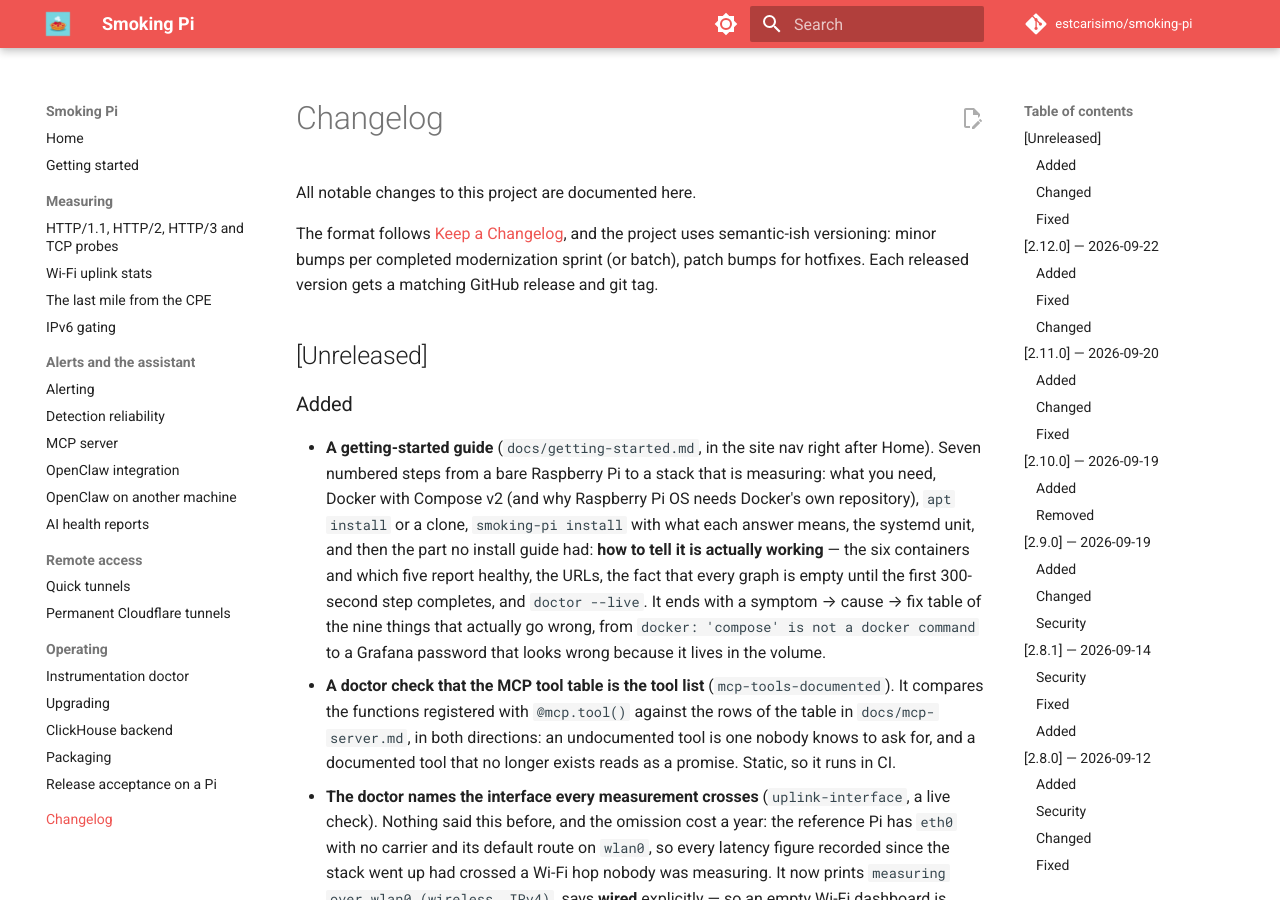
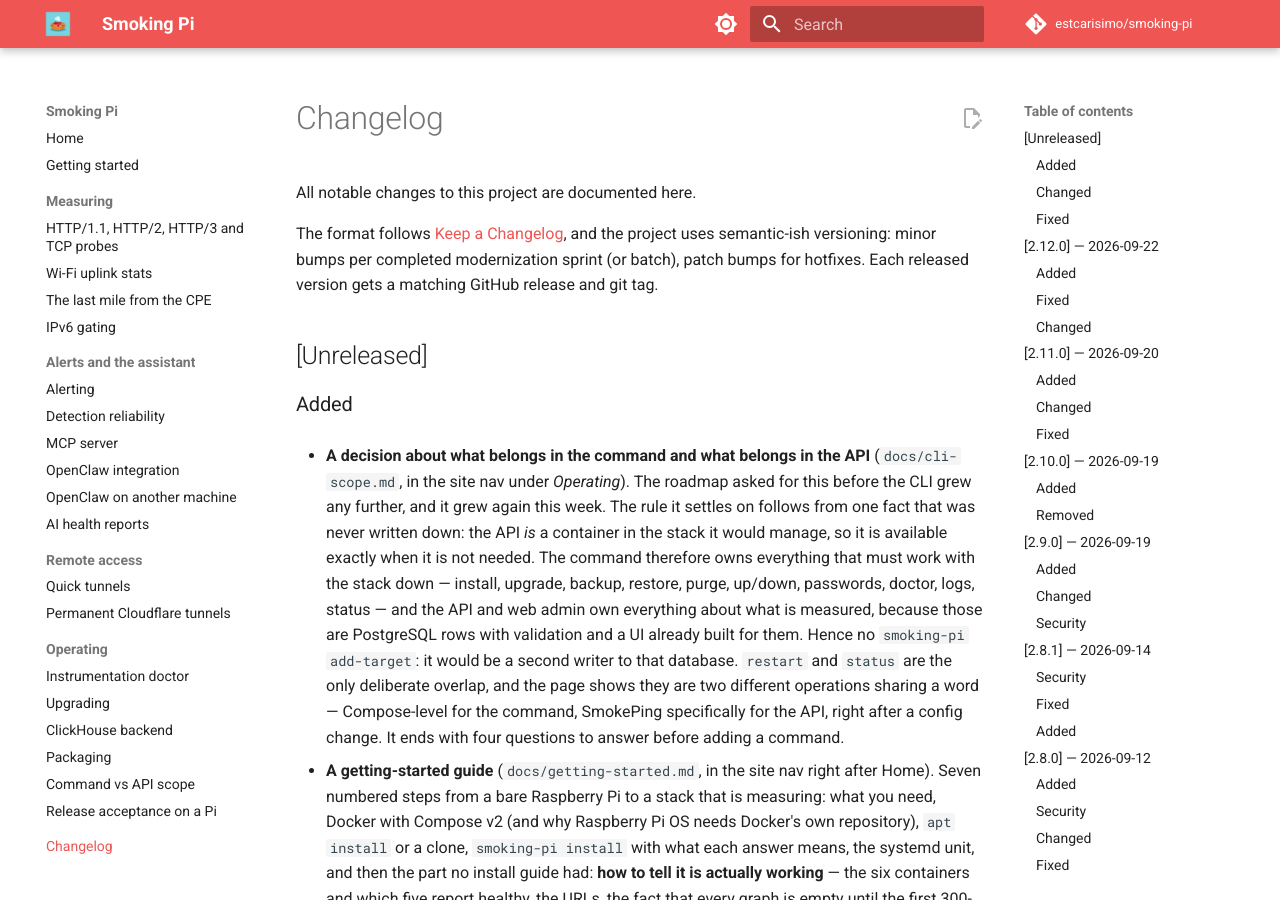
Before and after one commit to estcarisimo/smoking-pi, an MkDocs documentation site: the page built from docs/changelog.md, in a window 1280 px wide and 900 px high. Built offline with MkDocs 1.6.1 and Material for MkDocs 9.7.7, drawn with Linux system fonts in a browser that asks for light colours; comment, search, counter and statistics services are not loaded.

Commit message:
docs: decide what belongs in the command and what belongs in the API
The roadmap asked for this decision before the CLI grew any further, and
it grew again this week (smoking-pi openclaw, #99). Writing it down now
rather than after the next command.

The rule follows from one fact nobody had written down: the API IS a
container in the stack it would manage. config-manager and web-admin come
up with Compose and go down with it, so "restart the stack from the web
admin" is available exactly when it is not needed, and an installer
living in the API would have to be running in order to install itself.

So: the command owns what must work with the stack down — install,
upgrade, backup, restore, purge, up/down, passwords, doctor, logs, status
— and the API and web admin own what is measured, because those are
PostgreSQL rows with validation and a UI already built for them. Hence no
`smoking-pi add-target`: a second writer to that database, without the
hostname checks and duplicate detection the API does, and the
regeneration step afterwards is the API's job anyway. The MCP server
already goes through the API, which is the right shape — one writer,
several front ends.

restart and status are the only deliberate overlap, and they turn out not
to be duplication at all: the command's go through Compose and work when
the API is down; the API's restart SmokePing specifically, right after a
config change, from the screen where the change was made. The same word,
two operations.

Ends with four questions to answer before adding a command, and applies
them to `openclaw` as a worked example.

Two latent bugs found while tracing the surfaces, recorded on the page
rather than fixed here because this is a documentation change:
config-manager's list_containers treats a container as part of the
project when the project name is a SUBSTRING of its name (api.py:1205 --
`prometheus` would match a project called `pro`), and
resolve_container_name matches the compose service label without also
matching the project (api.py:1145 -- on a host running two editions the
first match wins). Backlog #7 fixed this class in every script; these two
are the same rule never applied to the API. Neither misfires on the
reference Pi, whose only labeled containers are the pro project's.

Verified: mkdocs build --strict, page renders, every line number and
claim checked against the source.

Co-Authored-By: Claude Opus 5 <noreply@anthropic.com>

```diff
--- a/CHANGELOG.md
+++ b/CHANGELOG.md
@@ -10,6 +10,23 @@ version gets a matching GitHub release and git tag.
 ## [Unreleased]
 
 ### Added
+
+- **A decision about what belongs in the command and what belongs in the
+  API** (`docs/cli-scope.md`, in the site nav under *Operating*). The
+  roadmap asked for this before the CLI grew any further, and it grew
+  again this week. The rule it settles on follows from one fact that was
+  never written down: the API *is* a container in the stack it would
+  manage, so it is available exactly when it is not needed. The command
+  therefore owns everything that must work with the stack down — install,
+  upgrade, backup, restore, purge, up/down, passwords, doctor, logs,
+  status — and the API and web admin own everything about what is
+  measured, because those are PostgreSQL rows with validation and a UI
+  already built for them. Hence no `smoking-pi add-target`: it would be a
+  second writer to that database. `restart` and `status` are the only
+  deliberate overlap, and the page shows they are two different
+  operations sharing a word — Compose-level for the command, SmokePing
+  specifically for the API, right after a config change. It ends with
+  four questions to answer before adding a command.
 
 - **A getting-started guide** (`docs/getting-started.md`, in the site nav
   right after Home). Seven numbered steps from a bare Raspberry Pi to a
--- a/mkdocs.yml
+++ b/mkdocs.yml
@@ -34,6 +34,7 @@ nav:
       - Upgrading: upgrades.md
       - ClickHouse backend: clickhouse.md
       - Packaging: packaging.md
+      - Command vs API scope: cli-scope.md
       - Release acceptance on a Pi: release-acceptance.md
   - Changelog: changelog.md
 
```
Also changed, not shown: docs/cli-scope.md (added, +107 -0 lines).
